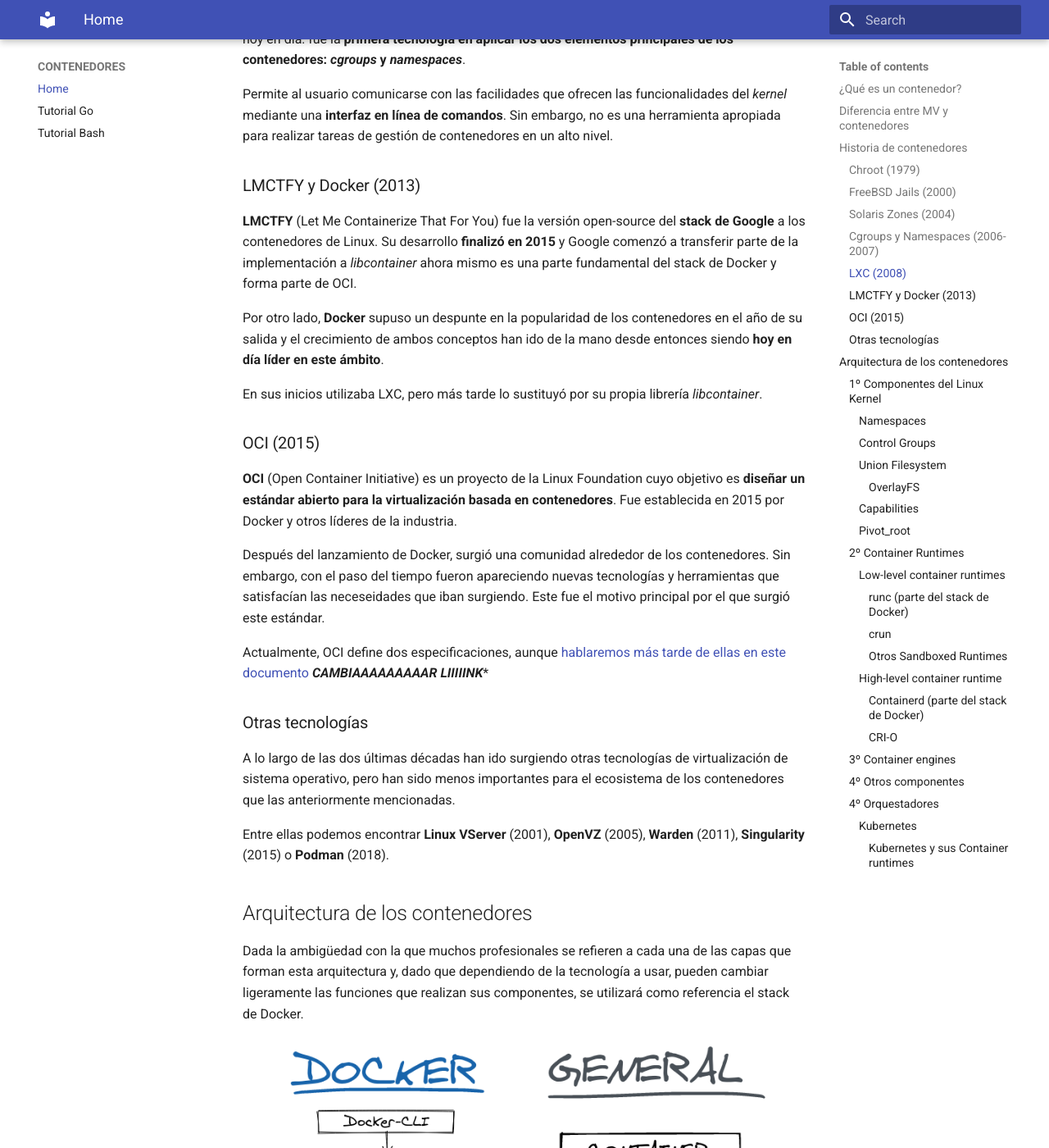
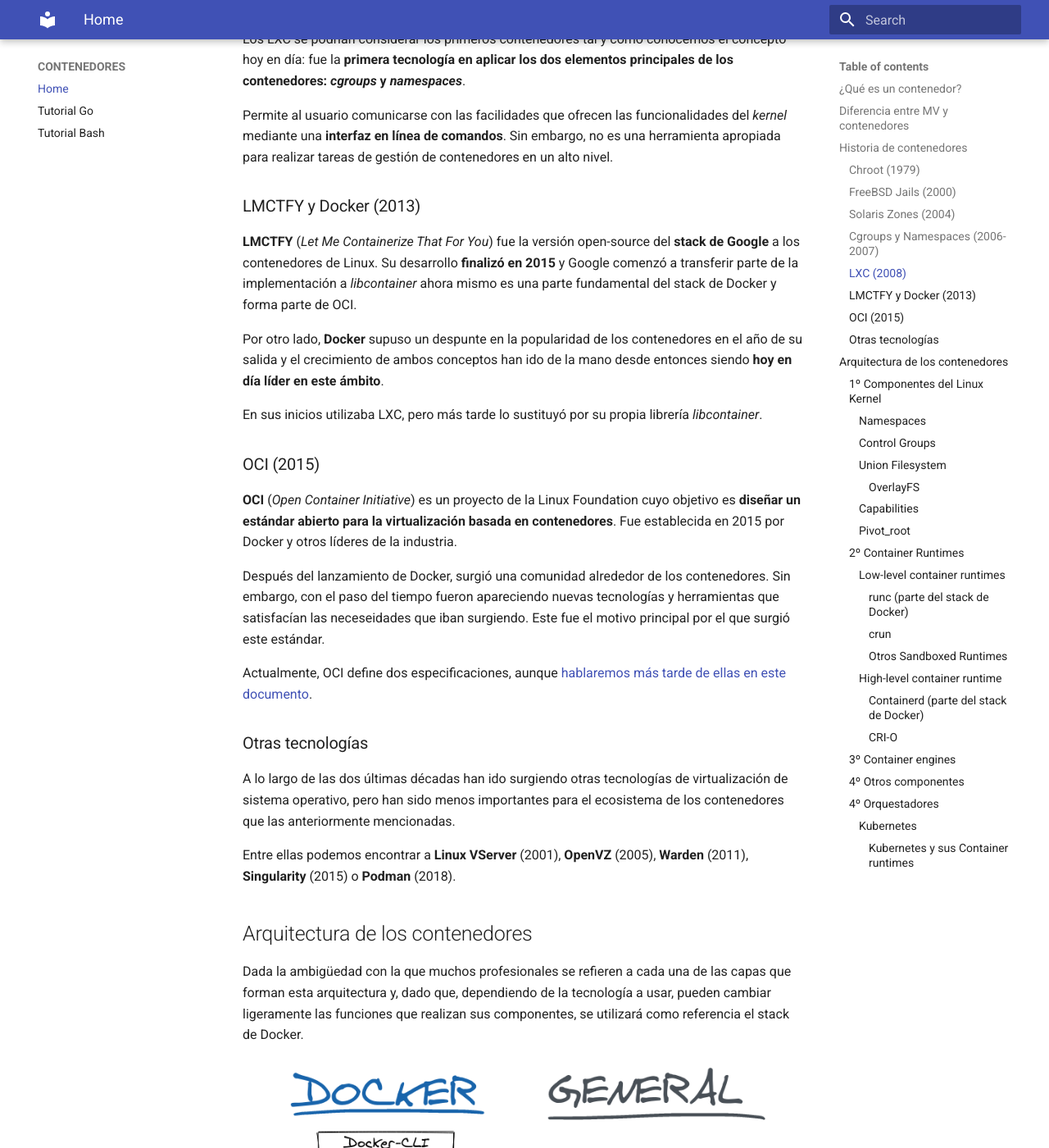
Before and after one commit to casteloig/Aproximacion-Contenedores, an MkDocs documentation site: the page built from docs/index.md, in a window 1280 px wide and 1400 px high, scrolled down 3269 px. Shown: the whole window at 82% size. Built offline with MkDocs 1.6.1 and Material for MkDocs 9.7.7, drawn with Linux system fonts in a browser that asks for light colours; some of the changed text lies outside the part shown.

Commit message:
Correcciones v1

```diff
--- a/docs/index.md
+++ b/docs/index.md
@@ -1,14 +1,14 @@
 # Una aproximación a los contenedores
 ## ¿Qué es un contenedor?
-La virtualización es un proceso mediante el cual un software es usado para crear una abstracción sobre unos recursos, dando la sensación de que los elementos hardware se dividen en varias computadores virtuales.
+La **virtualización** es un proceso mediante el cual un software es usado para crear una **abstracción sobre unos recursos**, dando la sensación de que los **elementos hardware se dividen en varias computadores virtuales**.
 
 Existen dos tipos técnicas principales de virtualización:
 
-1. Máquinas virtuales.
-2. Contenedores (virtualización ligera).
+1. **Máquinas virtuales**.
+2. **Contenedores** (virtualización ligera).
 
 !!! note "Definición"
-    Un **contenedor** es un límite lógico que se crea dentro de un sistema operativo proporcionado por el aislamiento de recursos hardware.
+    Un **contenedor** es un **límite lógico** que se crea dentro de un sistema operativo proporcionado por el aislamiento de recursos hardware.
 
     La característica principal es que en esta técnica se utilizan herramientas que proporciona el Linux Kernel (como _cgroups_ y _namespaces_).
 
@@ -30,8 +30,8 @@
     === "Usos principales"
 
         * **Microservicios**: los contenedores **son ligeros y envuelven servicios muy pequeños**, lo que los hace muy aptos para su uso en microservicios.
-        * **DevOps + CI/CD**: facilita el ciclo _"build, test and deploy".
-        * **Cloud**: los contenedores pueden **funcionar** de forma consistente en prácticamente **cualquier lugar**.
+        * **DevOps + CI/CD**: facilita el ciclo "_build, test and deploy_".
+        * **Cloud**: los contenedores pueden funcionar de forma consistente en prácticamente **cualquier lugar**.
 
     === "Ventajas principales"
 
@@ -56,7 +56,7 @@
 ### FreeBSD Jails (2000)
 Fue el **primer "pseudo-contenedor"** y el impulsor de las tecnologías de los contenedores que existen hoy en día.
 
-Su objetivo era **"confinar el root omnipotente"**, que da nombre al documento donde se presenta la herramienta.
+Su objetivo era **"confinar el root omnipotente"**, que da nombre al [documento](http://www.sane.nl/events/sane2000/papers/kamp.pdf) donde se presenta la herramienta.
 
 Las Jails dan uso a `chroot` añadiendo nuevos mecanismos existentes en el sistema operativo. En cada _jail_ los procesos pueden **manipular únicamente los servicios y archivos a los que se le da acceso** (por ello se le dio el nombre de _jail_: cárcel en inglés, como si los procesos estuvieran en prisión). El administrador del sistema puede separar el sistema en varias celdas asignando un superusuario a cada una **sin perder el control** del sistema completo.
 
@@ -91,26 +91,26 @@
 Permite al usuario comunicarse con las facilidades que ofrecen las funcionalidades del _kernel_ mediante una **interfaz en línea de comandos**. Sin embargo, no es una herramienta apropiada para realizar tareas de gestión de contenedores en un alto nivel.
 
 ### LMCTFY y Docker (2013)
-**LMCTFY** (Let Me Containerize That For You) fue la versión open-source del **stack de Google** a los contenedores de Linux. Su desarrollo **finalizó en 2015** y Google comenzó a transferir parte de la implementación a _libcontainer_ ahora mismo es una parte fundamental del stack de Docker y forma parte de OCI.
+**LMCTFY** (_Let Me Containerize That For You_) fue la versión open-source del **stack de Google** a los contenedores de Linux. Su desarrollo **finalizó en 2015** y Google comenzó a transferir parte de la implementación a _libcontainer_ ahora mismo es una parte fundamental del stack de Docker y forma parte de OCI.
 
 Por otro lado, **Docker** supuso un despunte en la popularidad de los contenedores en el año de su salida y el crecimiento de ambos conceptos han ido de la mano desde entonces siendo **hoy en día líder en este ámbito**.
 
 En sus inicios utilizaba LXC, pero más tarde lo sustituyó por su propia librería _libcontainer_.
 
 ### OCI (2015)
-**OCI** (Open Container Initiative) es un proyecto de la Linux Foundation cuyo objetivo es **diseñar un estándar abierto para la virtualización basada en contenedores**. Fue establecida en 2015 por Docker y otros líderes de la industria.
+**OCI** (_Open Container Initiative_) es un proyecto de la Linux Foundation cuyo objetivo es **diseñar un estándar abierto para la virtualización basada en contenedores**. Fue establecida en 2015 por Docker y otros líderes de la industria.
 
 Después del lanzamiento de Docker, surgió una comunidad alrededor de los contenedores. Sin embargo, con el paso del tiempo fueron apareciendo nuevas tecnologías y herramientas que satisfacían las neceseidades que iban surgiendo. Este fue el motivo principal por el que surgió este estándar.
 
-Actualmente, OCI define dos especificaciones, aunque [hablaremos más tarde de ellas en este documento](#chroot-1979) *******CAMBIAAAAAAAAAR LIIIIINK********
+Actualmente, OCI define dos especificaciones, aunque [hablaremos más tarde de ellas en este documento](#runc-parte-del-stack-de-docker).
 
 ### Otras tecnologías
 A lo largo de las dos últimas décadas han ido surgiendo otras tecnologías de virtualización de sistema operativo, pero han sido menos importantes para el ecosistema de los contenedores que las anteriormente mencionadas.
 
-Entre ellas podemos encontrar **Linux VServer** (2001), **OpenVZ** (2005), **Warden** (2011), **Singularity** (2015) o **Podman** (2018).
+Entre ellas podemos encontrar a **Linux VServer** (2001), **OpenVZ** (2005), **Warden** (2011), **Singularity** (2015) o **Podman** (2018).
 
 ## Arquitectura de los contenedores
-Dada la ambigüedad con la que muchos profesionales se refieren a cada una de las capas que forman esta arquitectura y, dado que dependiendo de la tecnología a usar, pueden cambiar ligeramente las funciones que realizan sus componentes, se utilizará como referencia el stack de Docker.
+Dada la ambigüedad con la que muchos profesionales se refieren a cada una de las capas que forman esta arquitectura y, dado que, dependiendo de la tecnología a usar, pueden cambiar ligeramente las funciones que realizan sus componentes, se utilizará como referencia el stack de Docker.
 
 
 <figure>
```
Also changed, not shown: other parts of docs/index.md (+27 -16 lines).
